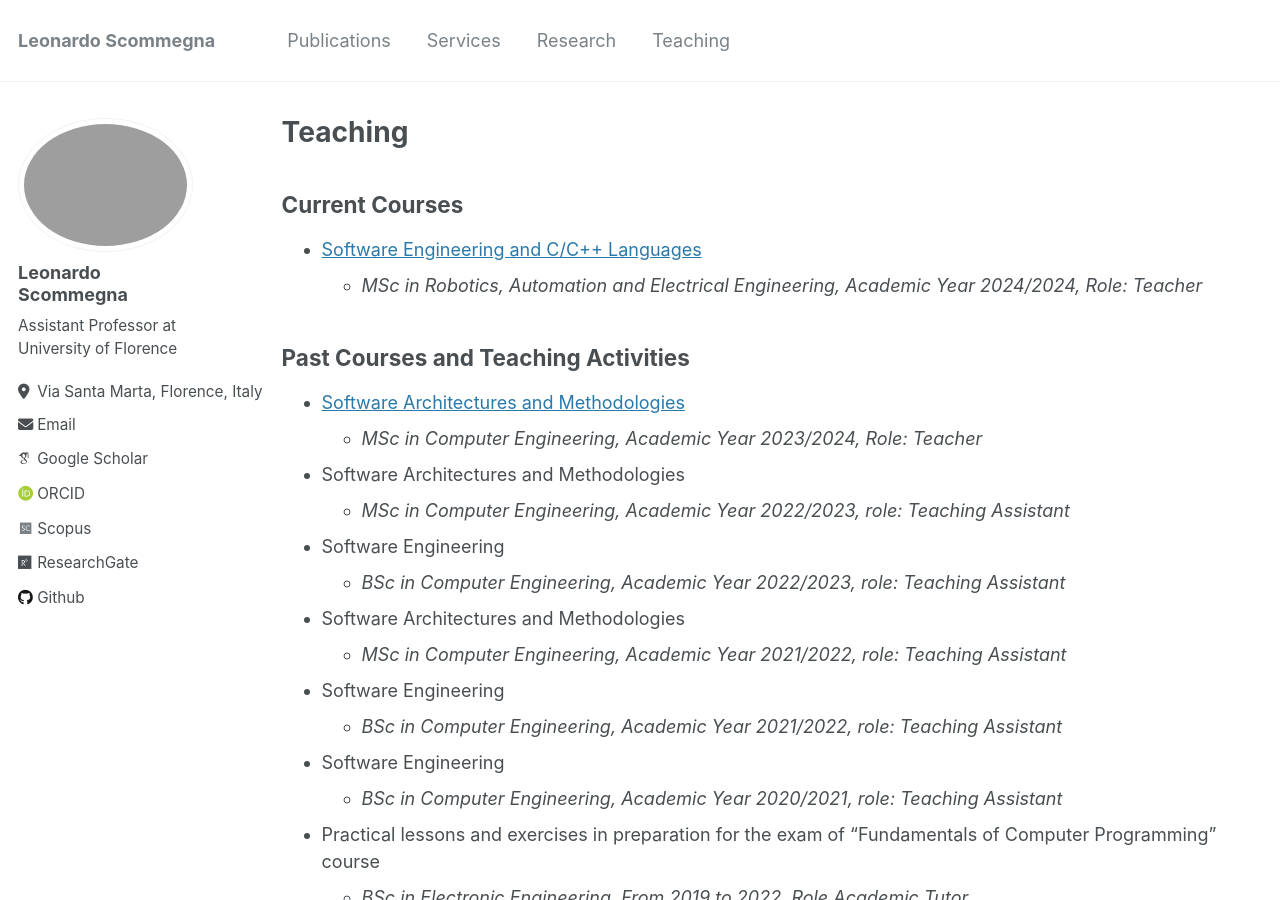
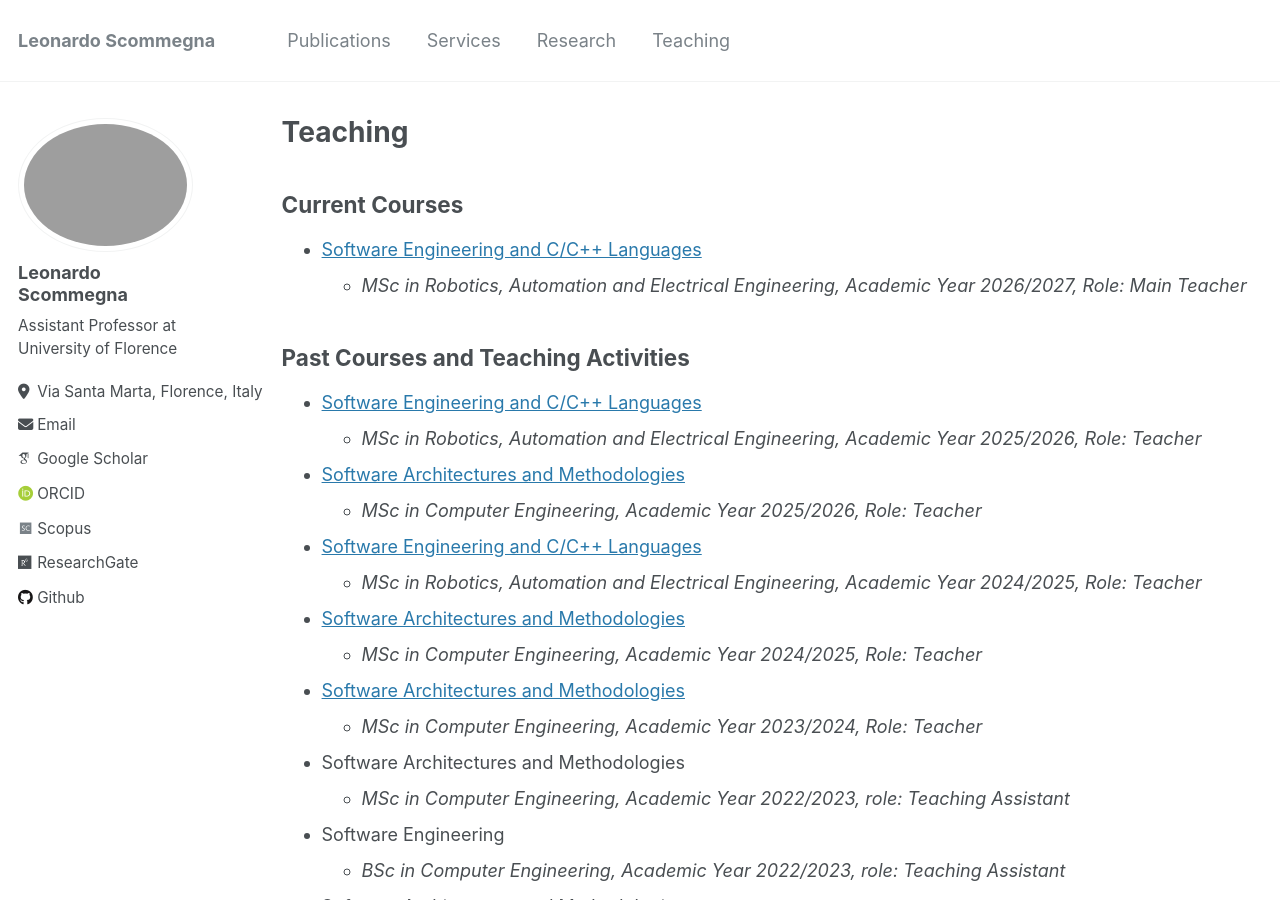
Before and after one commit to LeonardoScommegna/LeonardoScommegna.github.io, a Jekyll site: the page built from _pages/teaching.md, in a window 1280 px wide and 900 px high. Built offline with Jekyll 4.4.1, drawn with Linux system fonts in a browser that asks for light colours; some web fonts are replaced.

Commit message:
teaching update

```diff
--- a/_pages/teaching.md
+++ b/_pages/teaching.md
@@ -7,10 +7,18 @@ author_profile: true
 
 ## Current Courses
 
-- [Software Engineering and C/C++ Languages](https://e-l.unifi.it/course/view.php?id=44287)
-    - _MSc in Robotics, Automation and Electrical Engineering, Academic Year 2024/2024, Role: Teacher_
+- [Software Engineering and C/C++ Languages](https://e-l.unifi.it/course/view.php?id=59330)
+    - _MSc in Robotics, Automation and Electrical Engineering, Academic Year 2026/2027, Role: Main Teacher_
 
 ## Past Courses and Teaching Activities
+- [Software Engineering and C/C++ Languages](https://e-l.unifi.it/course/view.php?id=50321)
+    - _MSc in Robotics, Automation and Electrical Engineering, Academic Year 2025/2026, Role: Teacher_
+- [Software Architectures and Methodologies](https://e-l.unifi.it/course/view.php?id=56553)
+    - _MSc in Computer Engineering, Academic Year 2025/2026, Role: Teacher_
+- [Software Engineering and C/C++ Languages](https://e-l.unifi.it/course/view.php?id=44287)
+    - _MSc in Robotics, Automation and Electrical Engineering, Academic Year 2024/2025, Role: Teacher_
+- [Software Architectures and Methodologies](https://e-l.unifi.it/course/view.php?id=41373)
+    - _MSc in Computer Engineering, Academic Year 2024/2025, Role: Teacher_
 - [Software Architectures and Methodologies](https://e-l.unifi.it/course/view.php?id=41373)
     - _MSc in Computer Engineering, Academic Year 2023/2024, Role: Teacher_
 - Software Architectures and Methodologies
```
